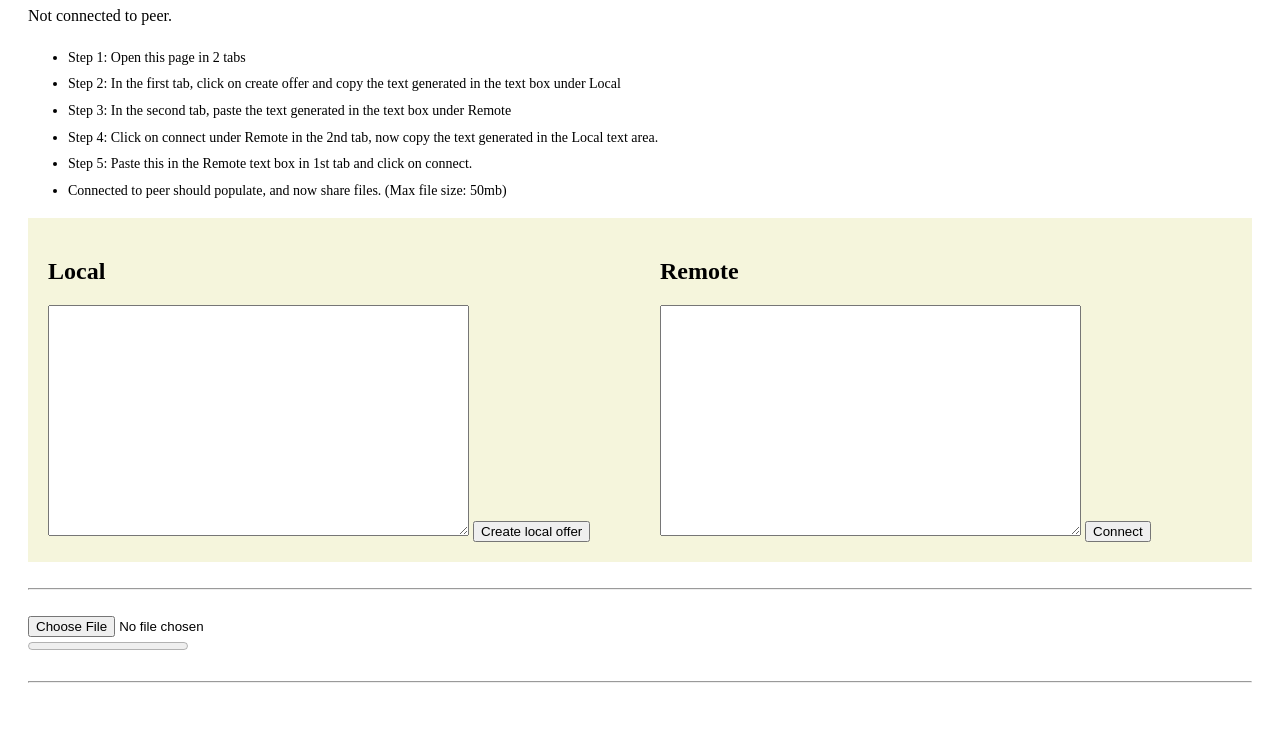
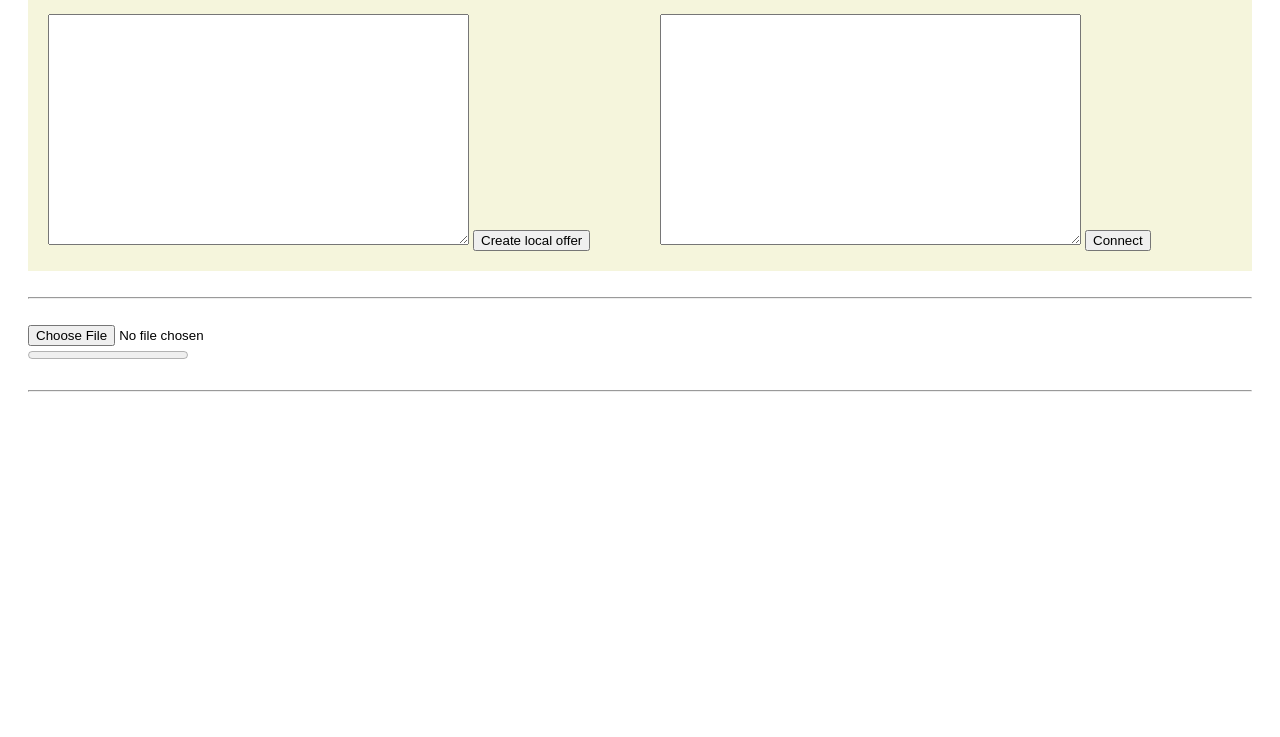
Before and after one commit to exclusiveabhi/file-share, a website: page public/index.html in a window 1280 px wide. Shown: the part 101-838 px from the top of the page. After the commit the page ends 800 px from the top, so only its background shows below. Drawn offline with Linux system fonts and the light colour scheme.

Commit message:
16/05/2024

```diff
--- a/public/index.html
+++ b/public/index.html
@@ -14,7 +14,7 @@
       href="https://static-00.iconduck.com/assets.00/webrtc-icon-512x496-cef4xjw5.png"
       type="image/x-icon"
     />
-    <title>Playground | WebRTC</title>
+    <title>WebShare | P2P Connect | Abhishek</title>
   </head>
   <body>
     <style>
@@ -22,32 +22,6 @@
         padding: 20px;
       }
     </style>
-
-    <h1>P2P File Tansfer (WebRTC)</h1>
-    <p id="connectionStatus">Not connected to peer.</p>
-    <ul style="font-size: 14px; line-height: 1.9; margin-top: 20px">
-      <li>Step 1: Open this page in 2 tabs</li>
-      <li>
-        Step 2: In the first tab, click on create offer and copy the text
-        generated in the text box under Local
-      </li>
-      <li>
-        Step 3: In the second tab, paste the text generated in the text box
-        under Remote
-      </li>
-      <li>
-        Step 4: Click on connect under Remote in the 2nd tab, now copy the text
-        generated in the Local text area.
-      </li>
-      <li>
-        Step 5: Paste this in the Remote text box in 1st tab and click on
-        connect.
-      </li>
-      <li>
-        Connected to peer should populate, and now share files. (Max file size:
-        50mb)
-      </li>
-    </ul>
 
     <div style="display: flex; align-items: center; width: 100%">
       <div style="width: 50%; background-color: beige; padding: 20px">
```
